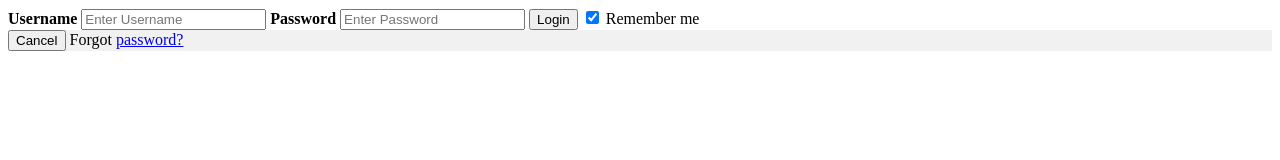
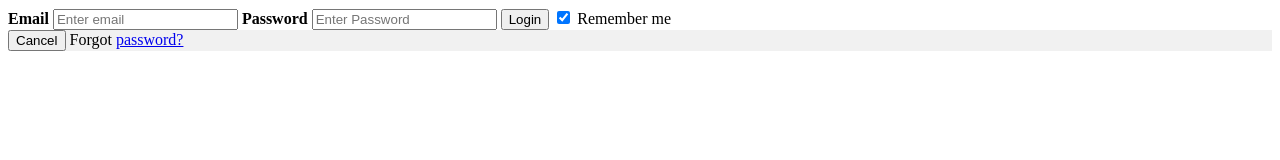
Before and after one commit to Ukukhula-bursary/testing, a website: page client/html/login.html in a window 1280 px wide. Drawn offline with Linux system fonts and the light colour scheme.

Commit message:
changed username to email

```diff
--- a/client/html/login.html
+++ b/client/html/login.html
@@ -6,10 +6,11 @@
     <title>Login</title>
 </head>
 <body>
+
     <form action="action_page.php" method="post">
         <div class="container">
-          <label for="uname"><b>Username</b></label>
-          <input id = "username" type="text" placeholder="Enter Username" name="uname" required>
+          <label for="uname"><b>Email</b></label>
+          <input id = "email" type="text" placeholder="Enter email" name="email" required>
 
           <label for="psw"><b>Password</b></label>
           <input id = "password" type="password" placeholder="Enter Password" name="psw" required>
@@ -26,5 +27,7 @@
         </div>
       </form>
 
+      <script type="text/javascript" src = "../src/login.js"></script>
+
 </body>
 </html>
--- a/client/src/login.js
+++ b/client/src/login.js
@@ -1,3 +1,2 @@
-const username = document.getElementById("userame");
+const email = document.getElementById("email");
 const password = document.getElementById("password");
-console.log(username, password);
```
